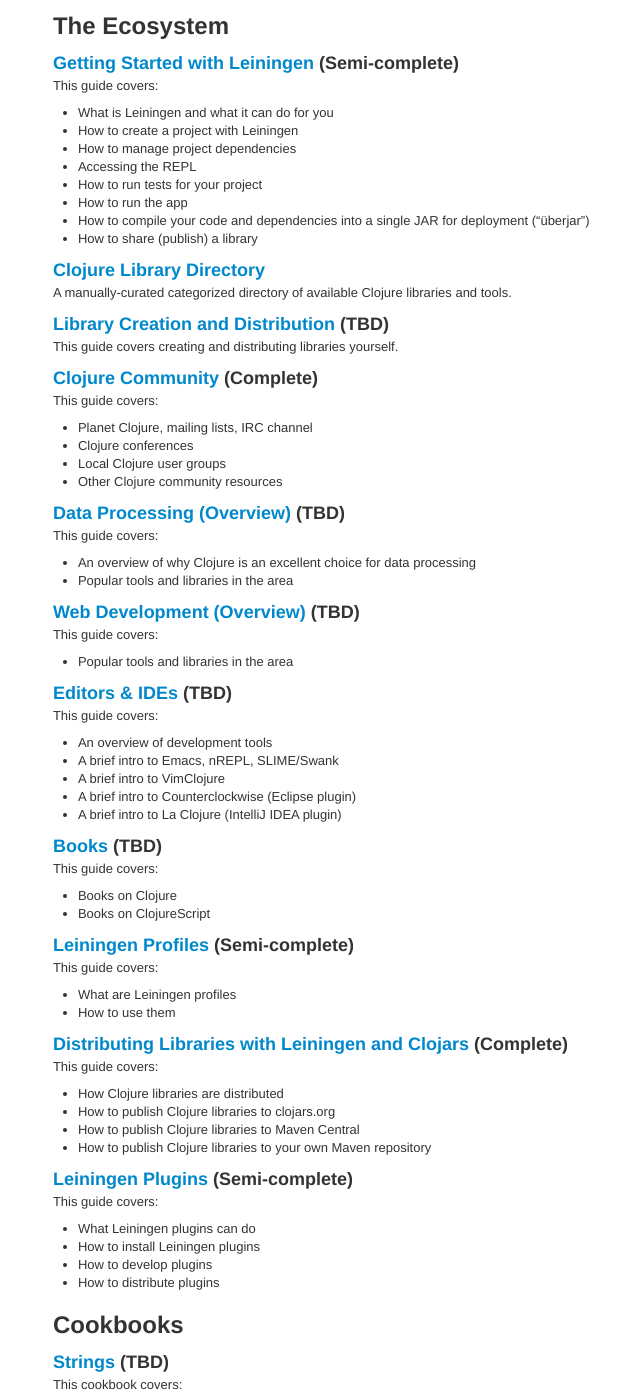
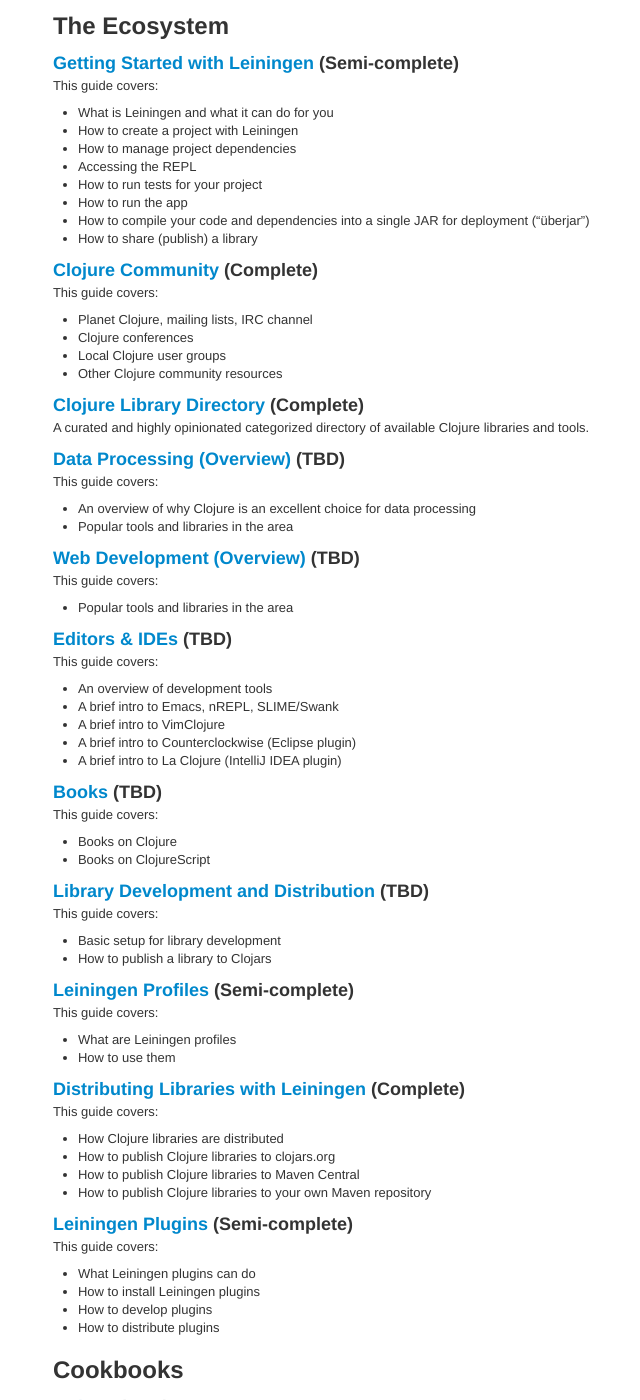
Before and after one commit to clojuredocs/guides, a Jekyll site: the page built from articles/content.md, in a window 1280 px wide and 1400 px high, scrolled down 1892 px. Shown: the whole window, without its empty margins (285-925 px from the left). Built offline with Jekyll 4.4.1, drawn with Linux system fonts in a browser that asks for light colours; some web fonts are replaced; Markdown is read by kramdown in place of the engine named in the settings.

Commit message:
Rearrange sections
Library development probably does not belong right after the Getting Started doc

```diff
--- a/articles/content.md
+++ b/articles/content.md
@@ -152,17 +152,6 @@
  * How to share (publish) a library
 
 
-### [Clojure Library Directory](/articles/ecosystem/libraries_directory.html)
-
-A manually-curated categorized directory of available Clojure
-libraries and tools.
-
-
-### [Library Creation and Distribution](/articles/ecosystem/libraries_authoring.html) (TBD)
-
-This guide covers creating and distributing libraries yourself.
-
-
 ### [Clojure Community](/articles/ecosystem/community.html) (Complete)
 
 This guide covers:
@@ -171,6 +160,12 @@
  * Clojure conferences
  * Local Clojure user groups
  * Other Clojure community resources
+
+
+### [Clojure Library Directory](/articles/ecosystem/libraries_directory.html) (Complete)
+
+A curated and highly opinionated categorized directory of available Clojure libraries and tools.
+
 
 
 ### [Data Processing (Overview)](/articles/ecosystem/data_processing.html) (TBD)
@@ -207,6 +202,14 @@
  * Books on ClojureScript
 
 
+### [Library Development and Distribution](/articles/ecosystem/libraries_authoring.html) (TBD)
+
+This guide covers:
+
+ * Basic setup for library development
+ * How to publish a library to Clojars
+
+
 ### [Leiningen Profiles](https://github.com/technomancy/leiningen/blob/master/doc/PROFILES.md) (Semi-complete)
 
 This guide covers:
@@ -215,7 +218,7 @@
  * How to use them
 
 
-### [Distributing Libraries with Leiningen and Clojars](https://github.com/technomancy/leiningen/blob/master/doc/DEPLOY.md) (Complete)
+### [Distributing Libraries with Leiningen](https://github.com/technomancy/leiningen/blob/master/doc/DEPLOY.md) (Complete)
 
 This guide covers:
 
```
